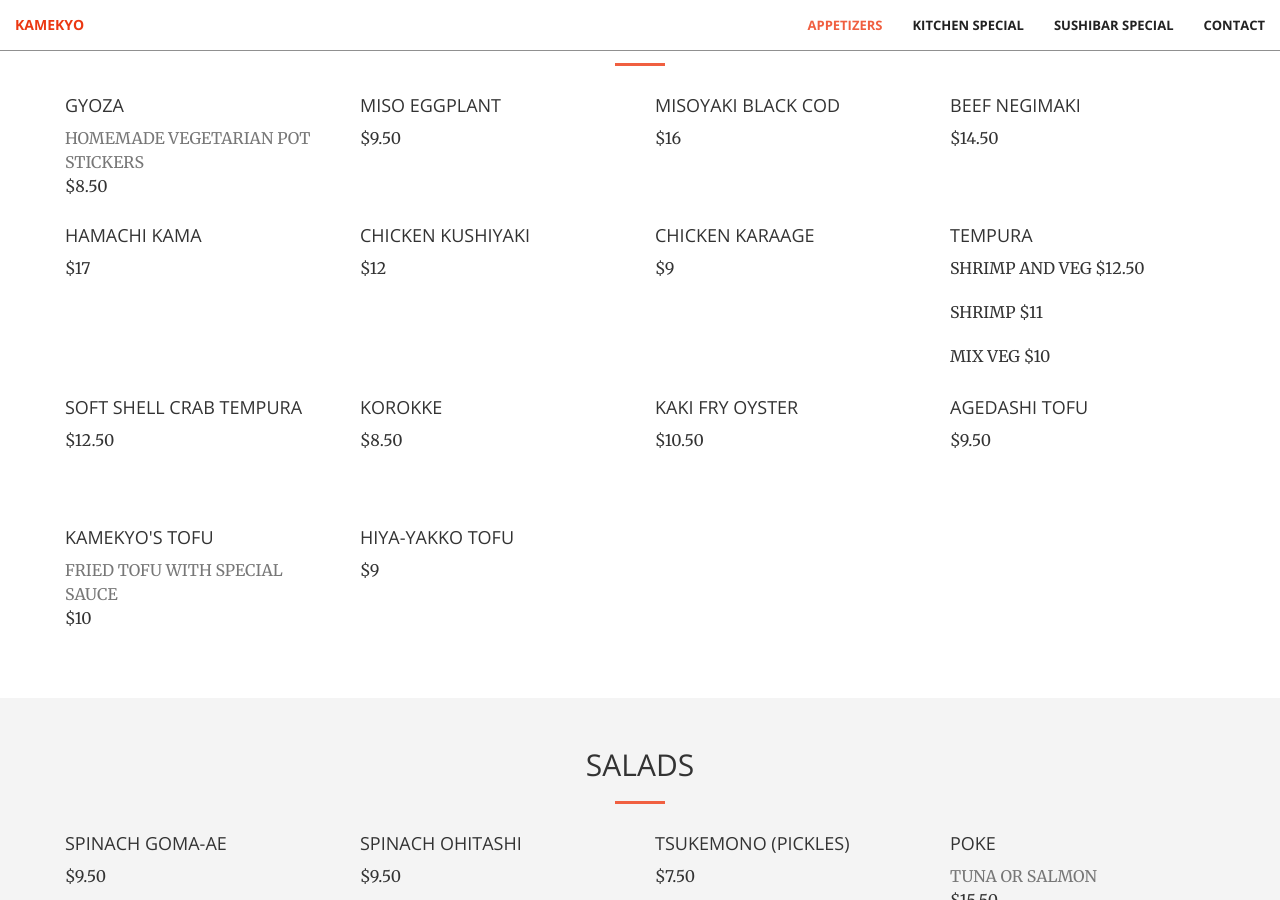
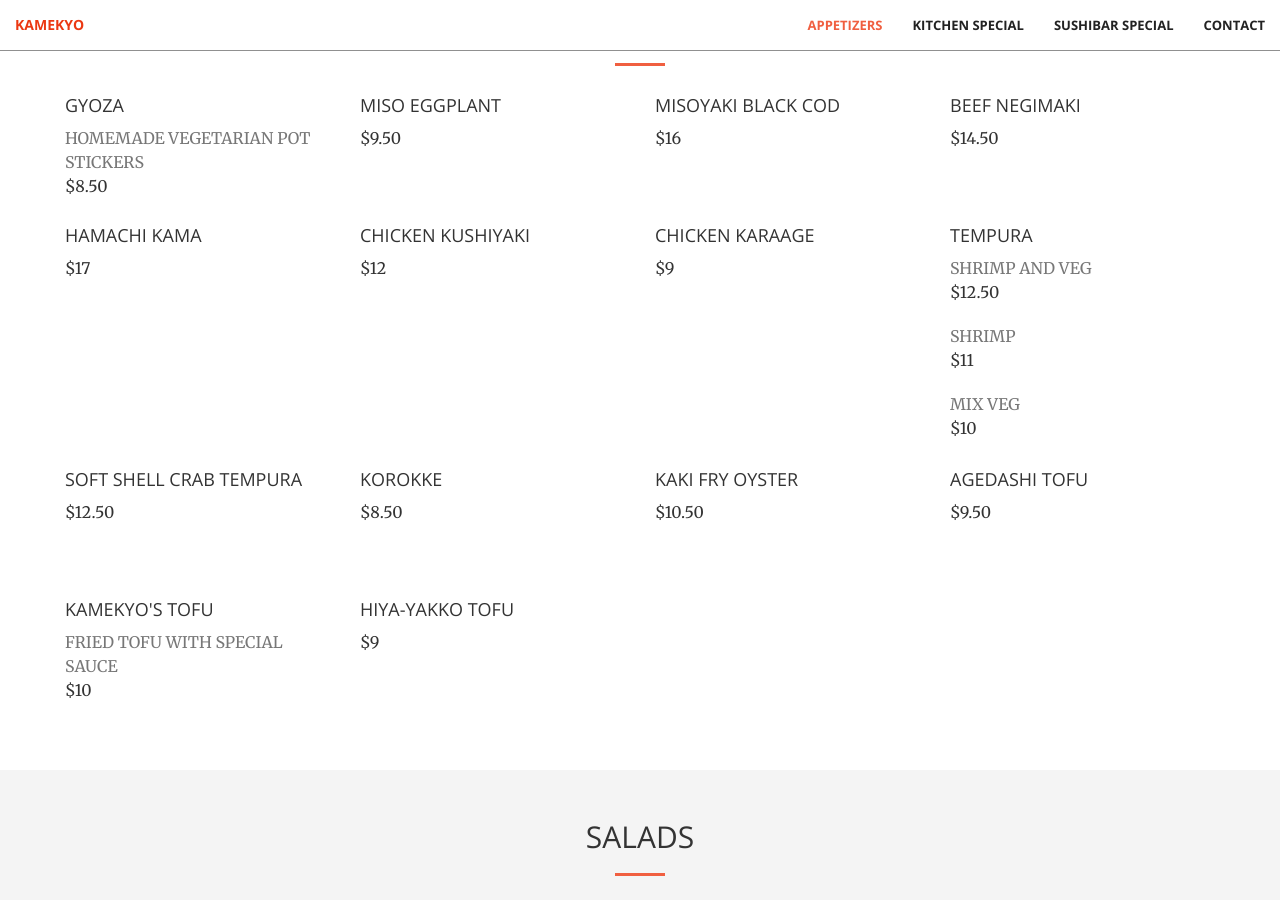
Before and after one commit to CyrusLiang/kamekyo, a Jekyll site: the page built from index.html, in a window 1280 px wide and 900 px high, scrolled down 940 px. Built offline with Jekyll 4.4.1, drawn with Linux system fonts in a browser that asks for light colours.

Commit message:
Update appetizers.html

```diff
--- a/_includes/appetizers.html
+++ b/_includes/appetizers.html
@@ -55,9 +55,12 @@
             <div class="col-lg-3 col-sm-6">
                 <div class="food-box">
                     <h4>Tempura</h4>
-                    <p id="svtempura">Shrimp and Veg </p>
-                    <p id="stempura">Shrimp </p>
-                    <p id="vtempura">Mix Veg </p>
+                    <p class="text-muted">Shrimp and Veg</p>
+                    <p id="svtempura"></p>
+                    <p class="text-muted">Shrimp</p>
+                    <p id="stempura"></p>
+                    <p class="text-muted">Mix Veg</p>
+                    <p id="vtempura"></p>
                 </div>
             </div>
             <div class="col-lg-3 col-sm-6">
```
